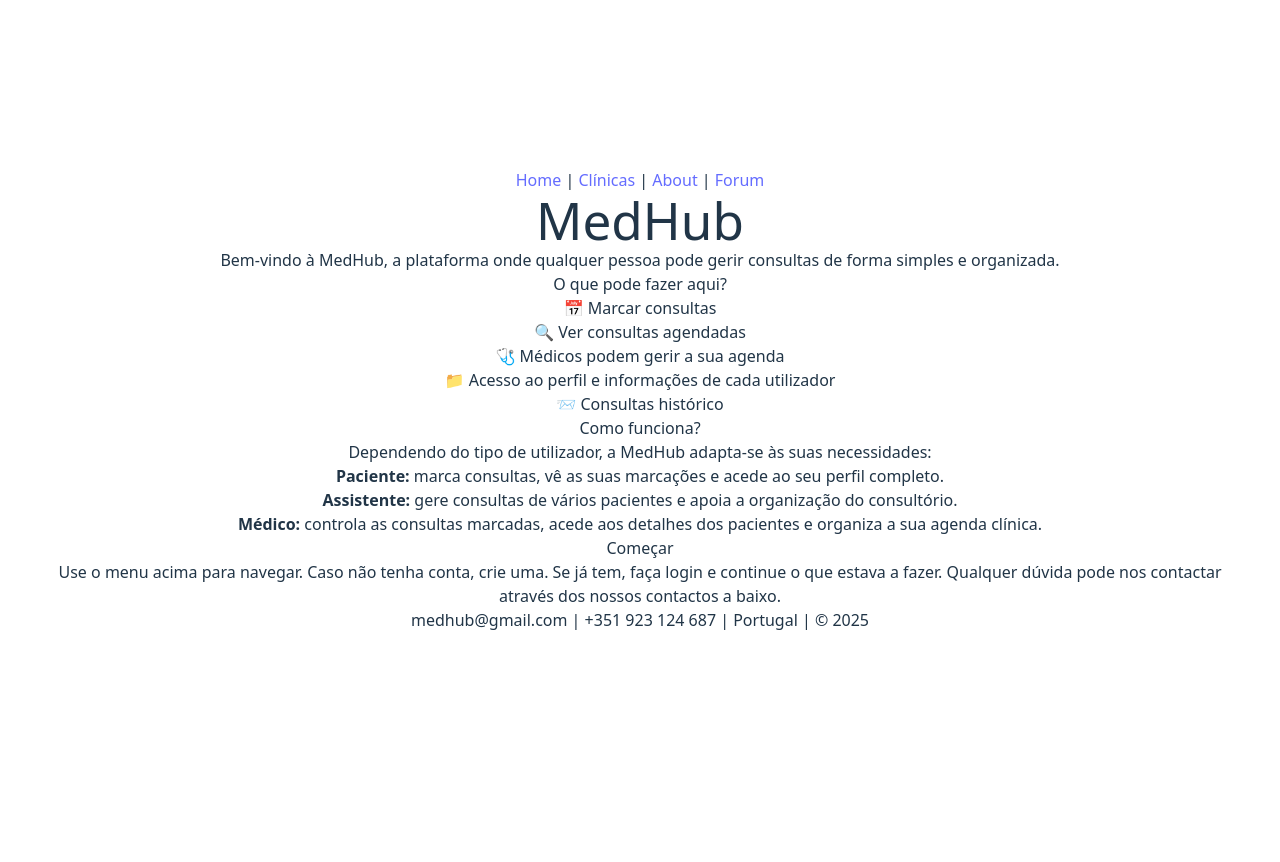
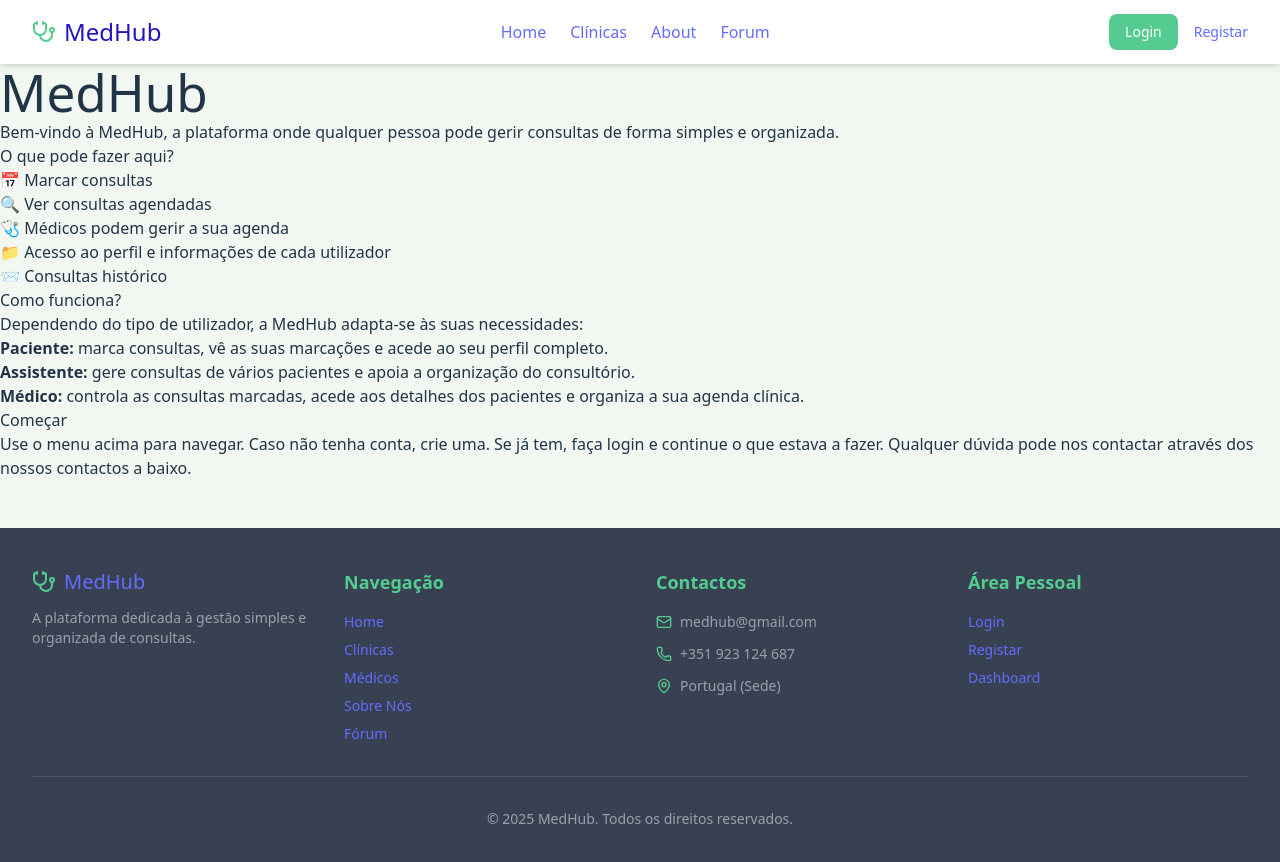
Before and after one commit to BlueTT2015/gestor_consultas, a React (Vite) app: page / in a window 1280 px wide. Shown: the top 862 px of the page. Before the commit the page ends 800 px from the top, so only its background shows below. Built offline with nearby package versions, Linux system fonts and the light colour scheme.

Commit message:
fix & feat: doctors, clinics, header, footer

```diff
--- a/src/App.css
+++ b/src/App.css
@@ -1,10 +1,10 @@
 @import "tailwindcss";
 
 #root {
-  max-width: 1280px;
+  /* max-width: 1280px; -> Removido */
   margin: 0 auto;
-  padding: 2rem;
-  text-align: center;
+  /* padding: 2rem; -> Removido */
+  /* text-align: center; -> Removido */
 }
 
 .logo {
--- a/src/components/Footer.jsx
+++ b/src/components/Footer.jsx
@@ -1,14 +1,87 @@
 // src/components/Footer.jsx
 
-import {Link} from 'react-router-dom';
+import { Link } from 'react-router-dom';
+import { Mail, Phone, MapPin, Stethoscope } from 'lucide-react';
 
 
 export default function Footer() {
     const currentYear = new Date().getFullYear();
 
+    // Usando paleta para consistência
+    const colors = {
+        primary: '#54CC90',
+        grayDark: '#374151'
+    };
+
+
     return (
-        <footer>
-            <p>medhub@gmail.com | +351 923 124 687 | Portugal | &copy; {currentYear}</p>
+        <footer className="mt-12 py-10" style={{ backgroundColor: colors.grayDark }}>
+            <div className="max-w-7xl mx-auto px-4 sm:px-6 lg:px-8 text-white">
+                <div className="grid grid-cols-1 md:grid-cols-4 gap-8 border-b border-gray-600 pb-8 mb-8">
+                    {/* Coluna 1: Logo e Missão */}
+                    <div>
+                        <Link to="/" className="flex items-center text-xl font-bold mb-3">
+                            <Stethoscope size={24} style={{ color: colors.primary }} className="mr-2"/>
+                            MedHub
+                        </Link>
+                        <p className="text-sm text-gray-400">
+                            A plataforma dedicada à gestão simples e organizada de consultas.
+                        </p>
+                    </div>
+
+                    {/* Coluna 2: Navegação Rápida */}
+                    <div>
+                        <h4 className="text-lg font-semibold mb-4" style={{ color: colors.primary }}>
+                            Navegação
+                        </h4>
+                        <ul className="space-y-2 text-sm">
+                            <li><Link to="/" className="text-gray-400 hover:text-white transition">Home</Link></li>
+                            <li><Link to="/clinics" className="text-gray-400 hover:text-white transition">Clínicas</Link></li>
+                            <li><Link to="/doctors" className="text-gray-400 hover:text-white transition">Médicos</Link></li>
+                            <li><Link to="/about" className="text-gray-400 hover:text-white transition">Sobre Nós</Link></li>
+                            <li><Link to="/forum" className="text-gray-400 hover:text-white transition">Fórum</Link></li>
+                        </ul>
+                    </div>
+
+                    {/* Coluna 3: Contactos */}
+                    <div>
+                        <h4 className="text-lg font-semibold mb-4" style={{ color: colors.primary }}>
+                            Contactos
+                        </h4>
+                        <ul className="space-y-3 text-sm text-gray-400">
+                            <li className="flex items-center">
+                                <Mail size={16} className="mr-2 flex-shrink-0" style={{ color: colors.primary }} />
+                                medhub@gmail.com
+                            </li>
+                            <li className="flex items-center">
+                                <Phone size={16} className="mr-2 flex-shrink-0" style={{ color: colors.primary }} />
+                                +351 923 124 687
+                            </li>
+                            <li className="flex items-start">
+                                <MapPin size={16} className="mr-2 mt-0.5 flex-shrink-0" style={{ color: colors.primary }} />
+                                <span>Portugal (Sede)</span>
+                            </li>
+                        </ul>
+                    </div>
+
+                    {/* Coluna 4: Dashboard Links (Auth required) */}
+                    <div>
+                        <h4 className="text-lg font-semibold mb-4" style={{ color: colors.primary }}>
+                            Área Pessoal
+                        </h4>
+                        <ul className="space-y-2 text-sm">
+                            <li><Link to="/auth/login" className="text-gray-400 hover:text-white transition">Login</Link></li>
+                            <li><Link to="/auth/register" className="text-gray-400 hover:text-white transition">Registar</Link></li>
+                            <li><Link to="/dashboard" className="text-gray-400 hover:text-white transition">Dashboard</Link></li>
+                        </ul>
+                    </div>
+                </div>
+
+                {/* Direitos de Autor */}
+                <div className="text-center text-sm text-gray-400">
+                    <p>&copy; {currentYear} MedHub. Todos os direitos reservados.</p>
+                </div>
+            </div>
         </footer>
     );
 }
--- a/src/components/Header.jsx
+++ b/src/components/Header.jsx
@@ -1,11 +1,75 @@
 // src/components/Header.jsx
 
-import {Link} from 'react-router-dom';
+import { Link } from 'react-router-dom';
+import { Stethoscope } from 'lucide-react';
 
 export default function Header() {
+    const colors = {
+        primary: '#54CC90',
+        secondary: '#2514BE',
+        white: '#FFFFFF'
+    };
+
     return (
-        <nav>
-            <Link to="/">Home</Link> | <Link to="/clinics">Clínicas</Link> | <Link to="/about">About</Link> | <Link to="/forum">Forum</Link>
-        </nav>
+        <header className="bg-white shadow-md sticky top-0 z-10">
+            <div className="max-w-7xl mx-auto px-4 sm:px-6 lg:px-8">
+                <div className="flex justify-between items-center h-16">
+                    {/* Logo/Brand */}
+                    <div className="flex-shrink-0">
+                        <Link to="/" className="flex items-center text-2xl font-bold" style={{ color: colors.secondary }}>
+                            <Stethoscope size={24} style={{ color: colors.primary }} className="mr-2"/>
+                            MedHub
+                        </Link>
+                    </div>
+
+                    {/* Navigation Links */}
+                    <nav className="flex space-x-6 text-base font-medium">
+                        <Link
+                            to="/"
+                            className="text-gray-600 hover:text-gray-900 transition duration-150 ease-in-out"
+                        >
+                            Home
+                        </Link>
+                        <Link
+                            to="/clinics"
+                            className="text-gray-600 hover:text-gray-900 transition duration-150 ease-in-out"
+                        >
+                            Clínicas
+                        </Link>
+                        <Link
+                            to="/about"
+                            className="text-gray-600 hover:text-gray-900 transition duration-150 ease-in-out"
+                        >
+                            About
+                        </Link>
+                        <Link
+                            to="/forum"
+                            className="text-gray-600 hover:text-gray-900 transition duration-150 ease-in-out"
+                        >
+                            Forum
+                        </Link>
+                    </nav>
+
+                    {/* Auth Buttons */}
+                    <div className="hidden md:flex items-center space-x-4">
+                        <Link
+                            to="/auth/login"
+                            className="px-4 py-2 rounded-lg text-sm font-medium transition-colors"
+                            style={{ backgroundColor: colors.primary, color: colors.white, borderColor: colors.primary }}
+                            onMouseEnter={(e) => e.currentTarget.style.backgroundColor = '#45b87d'}
+                            onMouseLeave={(e) => e.currentTarget.style.backgroundColor = colors.primary}
+                        >
+                            Login
+                        </Link>
+                        <Link
+                            to="/auth/register"
+                            className="text-gray-600 hover:text-gray-900 text-sm font-medium"
+                        >
+                            Registar
+                        </Link>
+                    </div>
+                </div>
+            </div>
+        </header>
     );
 }
--- a/src/index.css
+++ b/src/index.css
@@ -5,9 +5,10 @@
   line-height: 1.5;
   font-weight: 400;
 
-  color-scheme: light dark;
-  color: rgba(255, 255, 255, 0.87);
-  background-color: #242424;
+  /* FORÇAR TEMA CLARO */
+  color-scheme: light;
+  color: #213547;
+  background-color: #F3F7F2;
 
   font-synthesis: none;
   text-rendering: optimizeLegibility;
@@ -21,15 +22,15 @@ a {
   text-decoration: inherit;
 }
 a:hover {
-  color: #535bf2;
+  color: #747bff;
 }
 
 body {
   margin: 0;
-  display: flex;
-  place-items: center;
+  /* Removido display: flex e place-items: center para permitir layout normal */
   min-width: 320px;
   min-height: 100vh;
+  background-color: #F3F7F2;
 }
 
 h1 {
@@ -44,7 +45,7 @@ button {
   font-size: 1em;
   font-weight: 500;
   font-family: inherit;
-  background-color: #1a1a1a;
+  background-color: #f9f9f9;
   cursor: pointer;
   transition: border-color 0.25s;
 }
@@ -55,16 +56,3 @@ button:focus,
 button:focus-visible {
   outline: 4px auto -webkit-focus-ring-color;
 }
-
-@media (prefers-color-scheme: light) {
-  :root {
-    color: #213547;
-    background-color: #ffffff;
-  }
-  a:hover {
-    color: #747bff;
-  }
-  button {
-    background-color: #f9f9f9;
-  }
-}
```
Also changed, not shown: src/pages/Doctors.jsx (+14 -18 lines).
